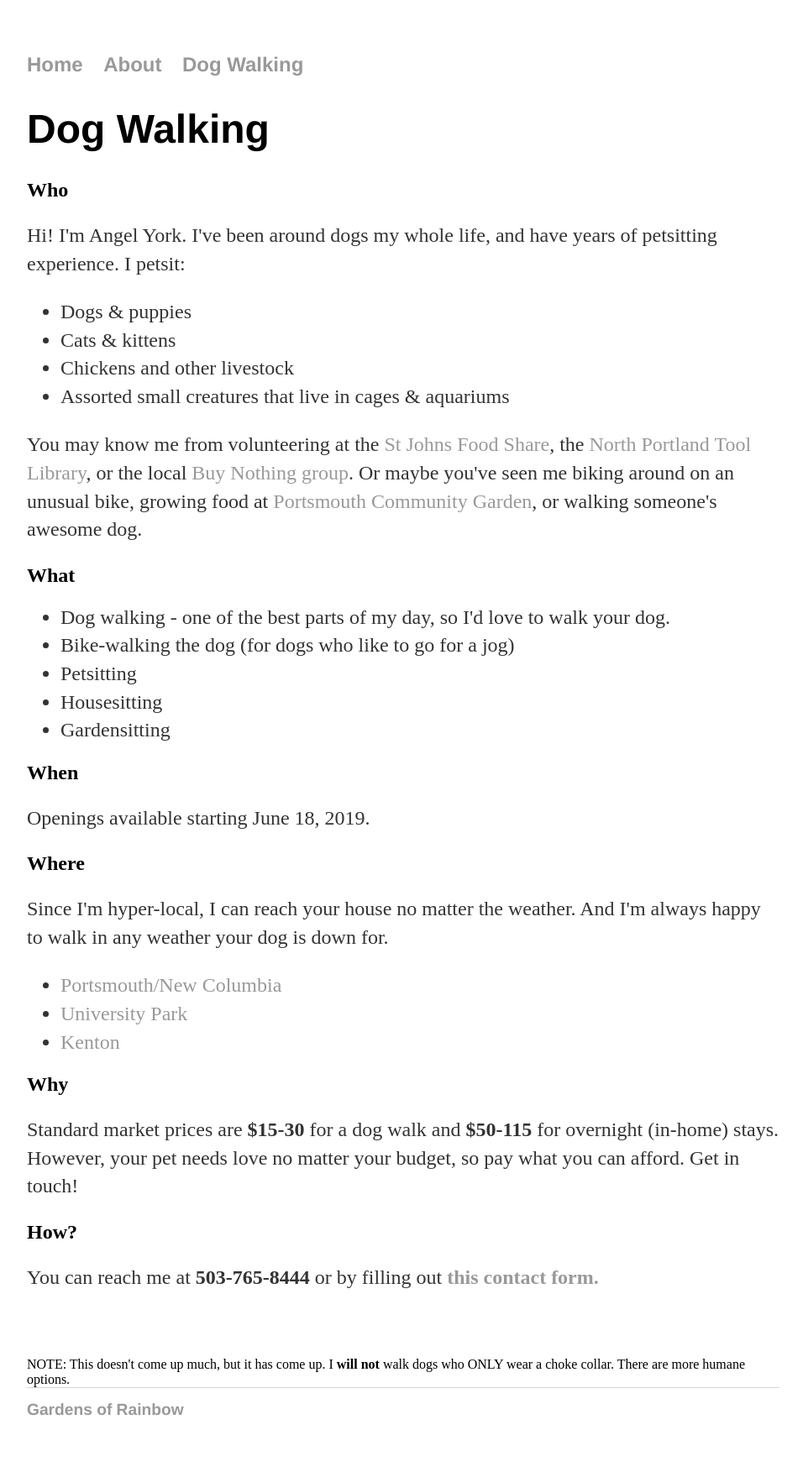
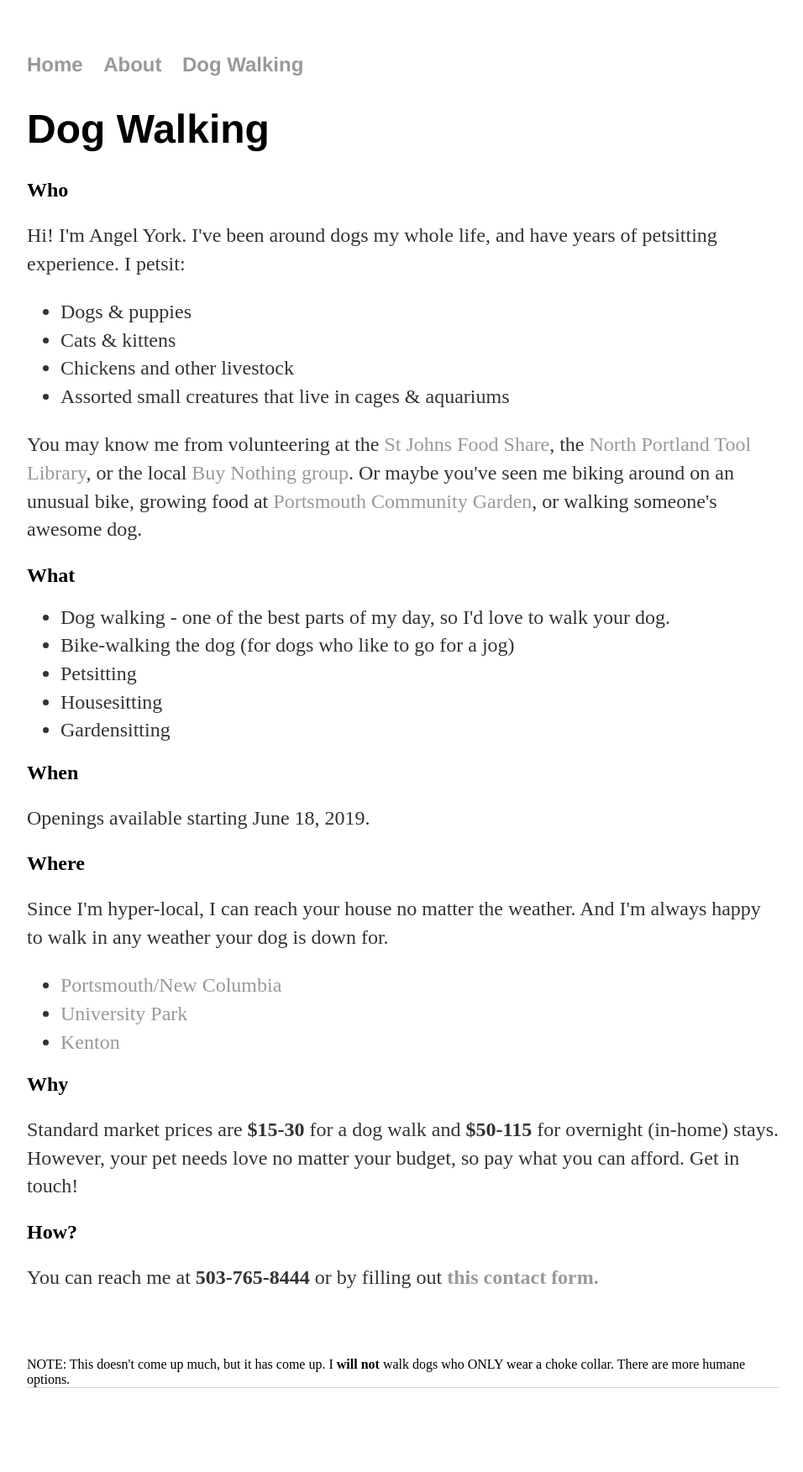
Before and after one commit to aniola/aniola.github.io, a Jekyll site: the page dog-walking/index.html, which Jekyll copies as it is, in a window 1280 px wide. Shown: the whole page at 84% size, without its empty margins (160-1116 px from the left). Built offline with Jekyll 4.4.1, drawn with Linux system fonts in a browser that asks for light colours; after the commit the page ends 1713 px from its top, so only the background shows below that.

Commit message:
Update index.html

```diff
--- a/dog-walking/index.html
+++ b/dog-walking/index.html
@@ -62,7 +62,7 @@
   <footer>
    <ul>
    <!-- <li><a href="mailto:aniola@gmail.com">email</a></li> -->
-   <li><a href="https://gardensofrainbow.home.blog/">Gardens of Rainbow</a></li>
+<!--   <li><a href="https://gardensofrainbow.home.blog/">Gardens of Rainbow</a></li>-->
    </ul>
   </footer>
   </body>
```
